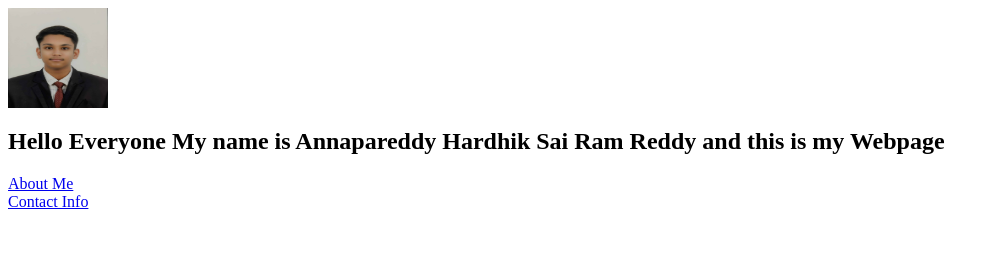
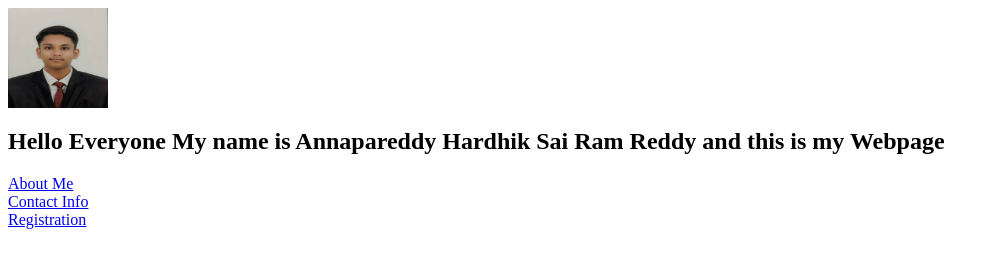
Before and after one commit to hardhiksairam/Hardhik, a plain HTML site: page index.html in a window 1280 px wide. Shown: the whole page, without its empty margins (0-999 px from the left). Drawn offline with Linux system fonts and the light colour scheme.

Commit message:
change in index.html

```diff
--- a/index.html
+++ b/index.html
@@ -8,5 +8,7 @@
 		<a href = "aboutme.html">About Me </a>
 		<br>
 		<a href = "contact.html">Contact Info</a>
+		<br>
+		<a href = "registration.html">Registration</a>
 	</body>
 </html>
```
